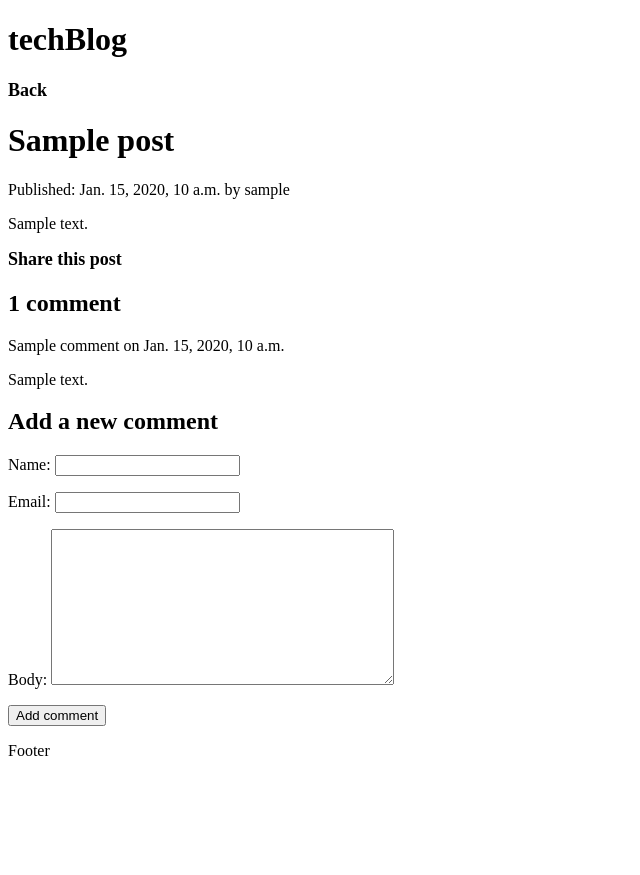
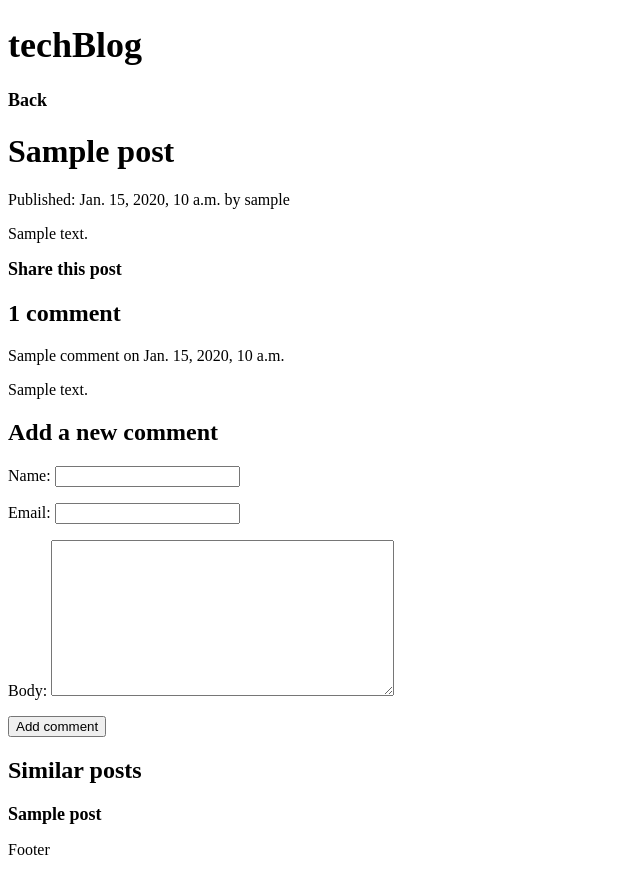
Before and after one commit to webDevTolu/congenial-train, a Django app: template blog/templates/blog/post/detail.html in a window 1280 px wide. Shown: the whole page, without its empty margins (0-640 px from the left). Before the commit the page ends 756 px from the top, so only its background shows below. Run offline with Django 4.2, Linux system fonts and the light colour scheme; tables that the repository leaves empty hold one stand-in row (values such as "Sample post"); the template is opened without the code that fills it: values that come from a table or form of the project are taken from there, most other values are stand-ins (such as "Sample title", 1, 10 or a date in 2020).

Commit message:
retrieving posts by similarity

```diff
--- a/blog/templates/blog/base.html
+++ b/blog/templates/blog/base.html
@@ -9,7 +9,7 @@
   </head>
   <body>
     <header>
-      <h1>techBlog</h1>
+      <a href="{% url 'blog:post_list' %}"><h1>techBlog</h1></a>
     </header>
     <main>{% block content %} {% endblock %}</main>
     <footer>
--- a/blog/templates/blog/post/detail.html
+++ b/blog/templates/blog/post/detail.html
@@ -15,6 +15,11 @@
     {{ total_comments }} comment{{ total_comments|pluralize }}
   </h2>
 {% endwith %}
+
+
+
+<!-- comments -->
+<div>
 <div>
   {% for comment in comments %}
     <div>
@@ -29,4 +34,19 @@
 </div>
   {% include "blog/post/includes/comment_form.html" %}
 </div>
+<!-- similar posts -->
+<div>
+  <h2>Similar posts</h2>
+  <div>
+  {% for post in similar_posts %}
+    <p>
+      <a href="{{post.get_absolute_url}}">
+        {{ post.title }}
+      </a>
+    </p>
+    {% empty %}
+    <p>There are no similar posts yet.</p>
+  {% endfor %}</div>
+</div>
+</div>
 {% endblock content %}
```
Also changed, not shown: blog/views.py (+8 -1 lines).
